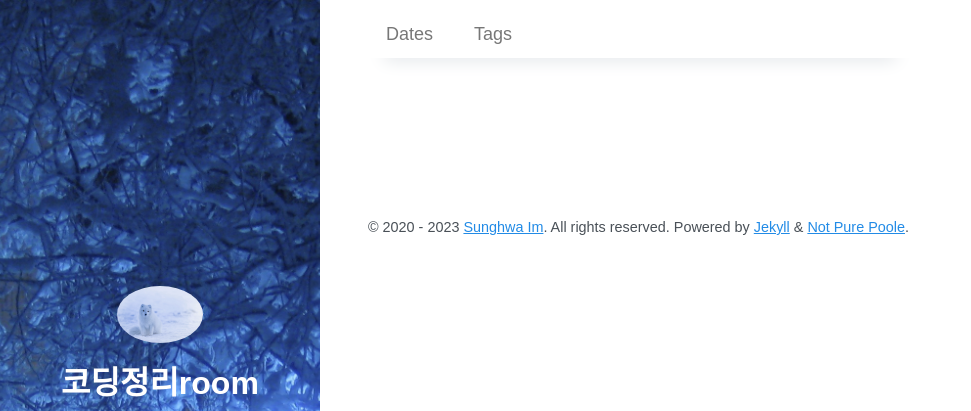
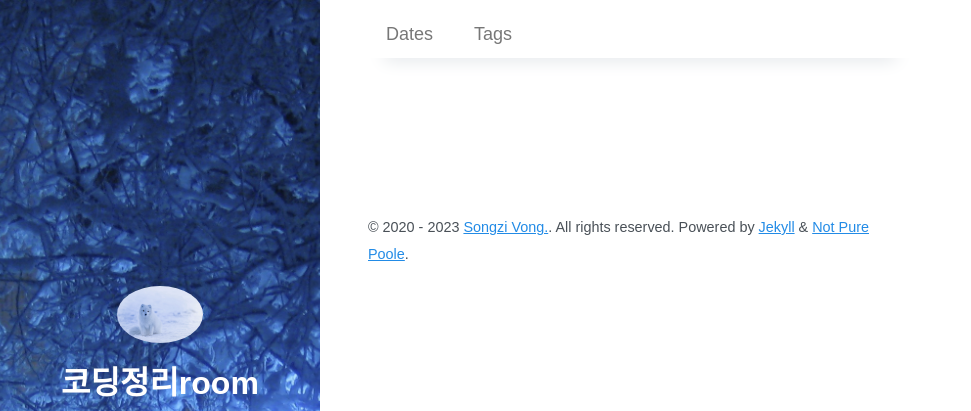
Before and after one commit to tjdghk3084/tjdghk3084.github.io, a Jekyll site: the page built from index.markdown, in a window 1280 px wide. Shown: the top 411 px of the page, without its empty margins (0-971 px from the left). Built offline with Jekyll 4.4.1, drawn with Linux system fonts in a browser that asks for light colours; nearby versions of some CDN libraries; the list of posts is cut into pages by our own code.

Commit message:
Update _config.yml

```diff
--- a/_config.yml
+++ b/_config.yml
@@ -32,7 +32,7 @@ twitter:
   card: none
 logo: logo.png
 social:
-  name: Songzi Vong.
+  name: Sunghwa Im
   links:
     - none
     - https://github.com/tjdghk3084
@@ -53,6 +53,6 @@ sass:
 
 # Specify the author for blog posts
 author:
-  name: Sunghwa Im
+  name: Songzi Vong.
   url: https://github.com/tjdghk3084
   email: tjdghk3084@naver,com
```
